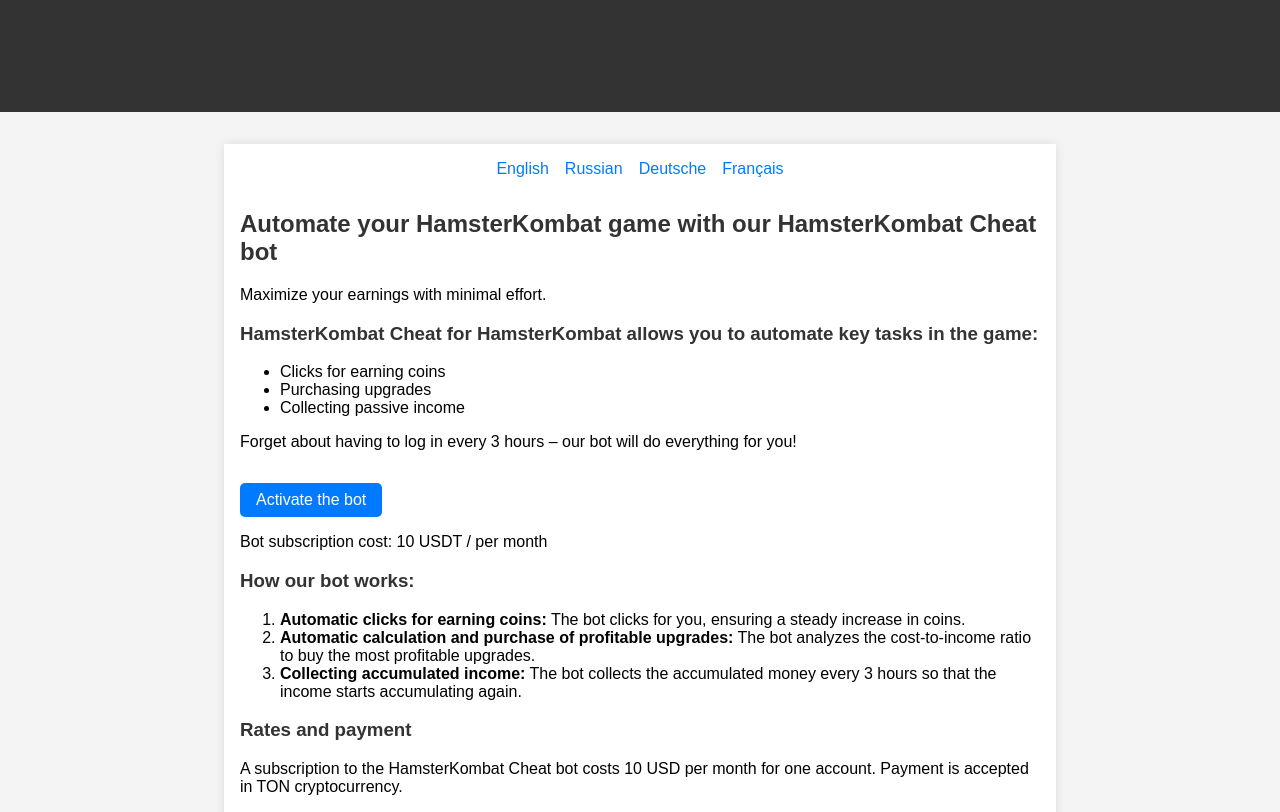
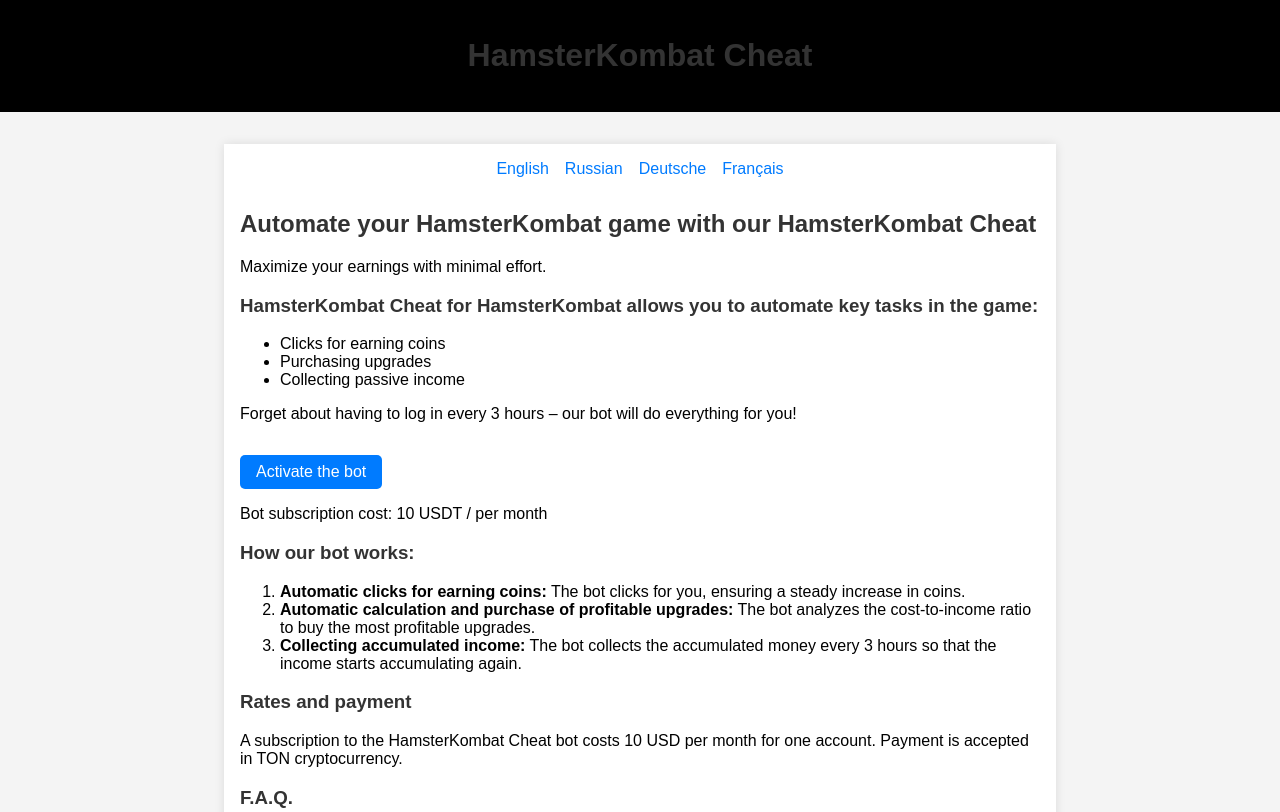
Before and after one commit to woobid/hamsterkombat_en, a plain HTML site: page index.html in a window 1280 px wide. Shown: the top 812 px of the page. Drawn offline with Linux system fonts and the light colour scheme; no server answers.

Commit message:
Update index.html

```diff
--- a/index.html
+++ b/index.html
@@ -3,7 +3,7 @@
 <head>
     <meta charset="UTF-8">
     <meta name="viewport" content="width=device-width, initial-scale=1.0">
-    <title>HamsterKombat Cheat Bot</title>
+    <title>HamsterKombat Cheat</title>
     <style>
         body {
             font-family: Arial, sans-serif;
@@ -12,7 +12,7 @@
             background-color: #f4f4f4;
         }
         header, footer {
-            background-color: #333;
+            background-color: #000;
             color: white;
             text-align: center;
             padding: 1em 0;
@@ -58,7 +58,7 @@
 </head>
 <body>
 <header>
-    <h1>HamsterKombat Cheat Bot</h1>
+    <h1>HamsterKombat Cheat</h1>
 </header>
 <div class="container">
     <div class="languages">
@@ -67,7 +67,7 @@
         <a href="https://woobid.github.io/hamsterkombat_de">Deutsche</a>
         <a href="https://woobid.github.io/hamsterkombat_fr">Français</a>
     </div>
-    <h2>Automate your HamsterKombat game with our HamsterKombat Cheat bot</h2>
+    <h2>Automate your HamsterKombat game with our HamsterKombat Cheat</h2>
 <p>Maximize your earnings with minimal effort.</p>
 
 <h3>HamsterKombat Cheat for HamsterKombat allows you to automate key tasks in the game:</h3>
```
